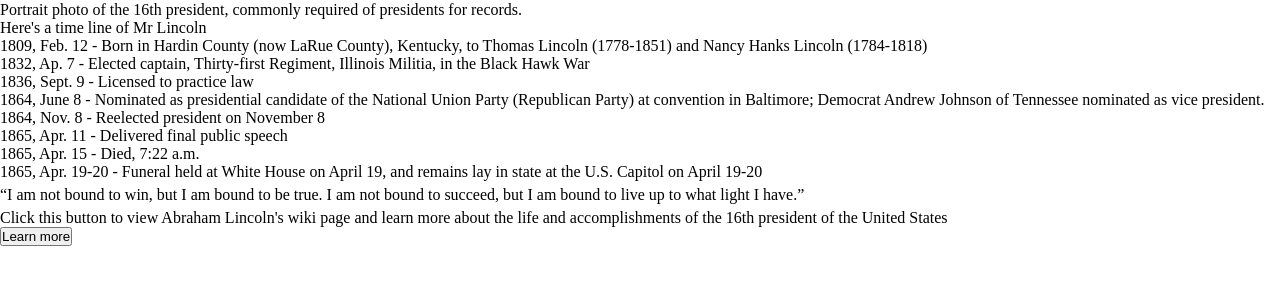
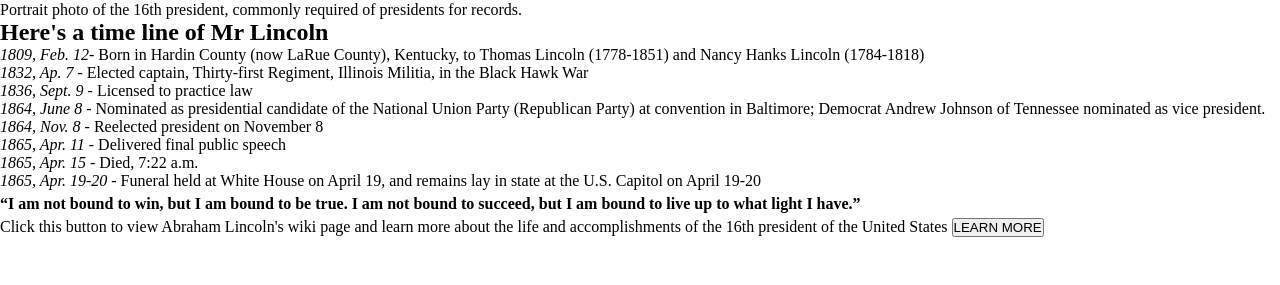
Before and after one commit to brandonlsosa/Tribute-Page, a plain HTML site: page index.html in a window 1280 px wide. Shown: the part 383-668 px from the top of the page. Drawn offline with Linux system fonts and the light colour scheme.

Commit message:
Final Update html
Add a button with a connected link. customize that button in css

```diff
--- a/index.html
+++ b/index.html
@@ -21,27 +21,26 @@
             <figcaption>Portrait photo of the 16th president, commonly required of presidents for records.</figcaption>
           </figure>
 
-          <div id="tribute-title">Here's a time line of Mr Lincoln</div>
+          <div id="tribute-title"><h2>Here's a time line of Mr Lincoln</h2></div>
           <div id="tribute-info">
-            <ul>
-                <li>1809, Feb. 12 - Born in Hardin County (now LaRue County), Kentucky, to Thomas Lincoln (1778-1851) and Nancy Hanks Lincoln (1784-1818)</li>
-                <li>1832, Ap. 7 - Elected captain, Thirty-first Regiment, Illinois Militia, in the Black Hawk War</li>
-                <li>1836, Sept. 9 - Licensed to practice law</li>
-                <li>1864, June 8 - Nominated as presidential candidate of the National Union Party (Republican Party) at convention in Baltimore; Democrat Andrew Johnson of Tennessee nominated as vice president.</li>
-                <li>1864, Nov. 8 - Reelected president on November 8</li>
-                <li>1865, Apr. 11 - Delivered final public speech</li>
-                <li>1865, Apr. 15 - Died, 7:22 a.m.</li>
-                <li>1865, Apr. 19-20 - Funeral held at White House on April 19, and remains lay in state at the U.S. Capitol on April 19-20</li>
+            <ul id="list">
+                <li><em>1809, Feb. 12</em>- Born in Hardin County (now LaRue County), Kentucky, to Thomas Lincoln (1778-1851) and Nancy Hanks Lincoln (1784-1818)</li>
+                <li><em>1832, Ap. 7</em> - Elected captain, Thirty-first Regiment, Illinois Militia, in the Black Hawk War</li>
+                <li><em>1836, Sept. 9</em> - Licensed to practice law</li>
+                <li><em>1864, June 8</em> - Nominated as presidential candidate of the National Union Party (Republican Party) at convention in Baltimore; Democrat Andrew Johnson of Tennessee nominated as vice president.</li>
+                <li><em>1864, Nov. 8</em> - Reelected president on November 8</li>
+                <li><em>1865, Apr. 11</em> - Delivered final public speech</li>
+                <li><em>1865, Apr. 15</em> - Died, 7:22 a.m.</li>
+                <li><em>1865, Apr. 19-20</em> - Funeral held at White House on April 19, and remains lay in state at the U.S. Capitol on April 19-20</li>
             </ul>
           </div>
 
           <div id="quote">
-            <p>“I am not bound to win, but I am bound to be true. I am not bound to succeed, but I am bound to live up to what light I have.”</p>
+            <p><b>“I am not bound to win, but I am bound to be true. I am not bound to succeed, but I am bound to live up to what light I have.”</b></p>
           </div>
 
           <div id="tribute-button">
-            <p>Click this button to view Abraham Lincoln's wiki page and learn more about the life and accomplishments of the 16th president of the United States</p>
-            <button><a id="tribute-link" href="" target="_blank"></a>Learn more</button>
+            <p>Click this button to view Abraham Lincoln's wiki page and learn more about the life and accomplishments of the 16th president of the United States <a id="tribute-link" href="https://en.wikipedia.org/wiki/Abraham_Lincoln"><button>LEARN MORE</button></a></p>
           </div>
         </main>
         <footer></footer>
```
